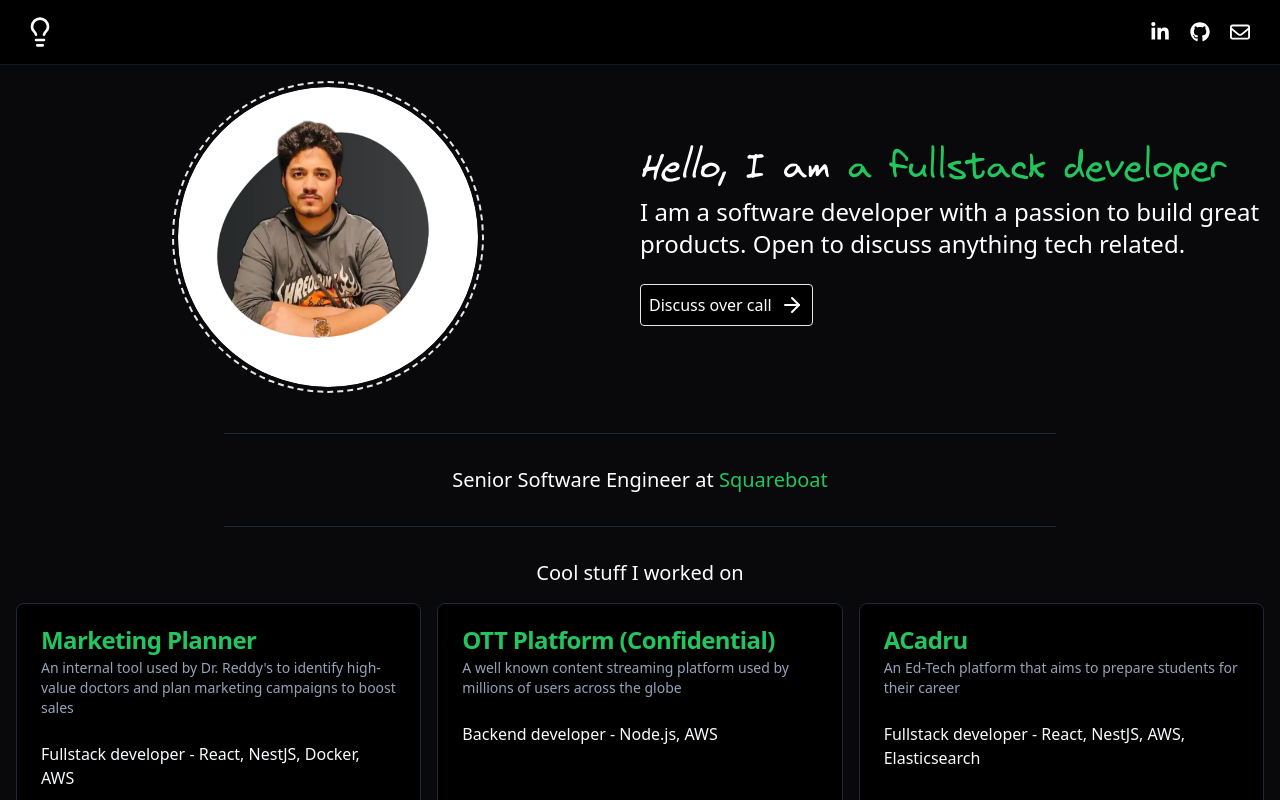
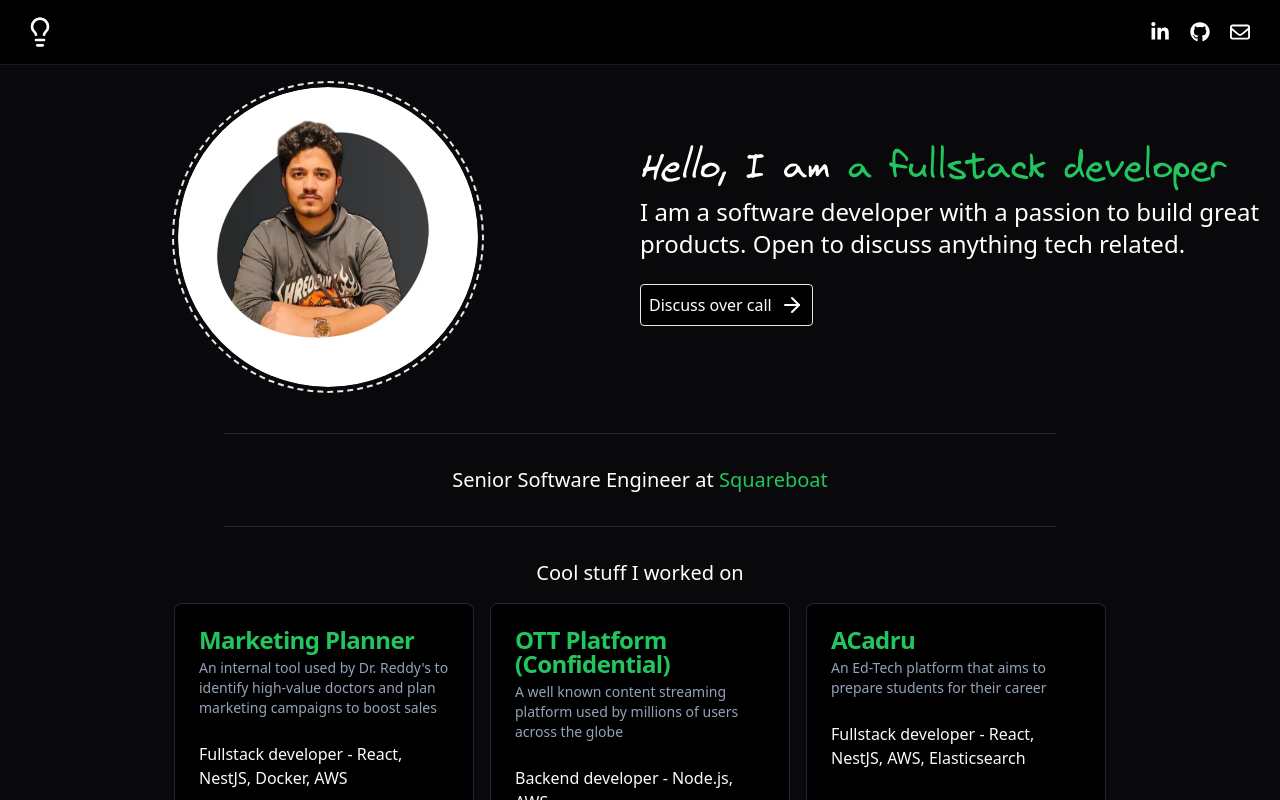
Before and after one commit to chetanbohra26/chetan-bohra-website, a React (Vite) app: page / in a window 1280 px wide. Shown: the top 800 px of the page. Built offline with nearby package versions, Linux system fonts and the light colour scheme.

Commit message:
project tweaks

```diff
--- a/src/components/views/Projects.tsx
+++ b/src/components/views/Projects.tsx
@@ -38,14 +38,14 @@ const Projects = () => {
 
     return (
         <div className="flex flex-col mb-4 mx-auto">
-            <Label className="text-center text-xl mx-auto mb-4">
+            <Label className="text-center text-xl mb-4">
                 Cool stuff I worked on
             </Label>
 
-            <div className="flex grid grid-cols-1 sm:grid-cols-3 gap-4">
+            <div className="flex grid grid-cols-1 sm:grid-cols-2 lg:grid-cols-3 gap-4 mx-auto">
                 {
                     projects.map((proj, index) => (
-                        <Card className='mw-[300px] flex flex-col' key={index}>
+                        <Card className='w-100 md:w-[300px] flex flex-col' key={index}>
                             <CardHeader>
                                 <CardTitle className={`flex text-green-500 ${proj.link && 'hover:text-green-300'}`}>
                                     <a
```
